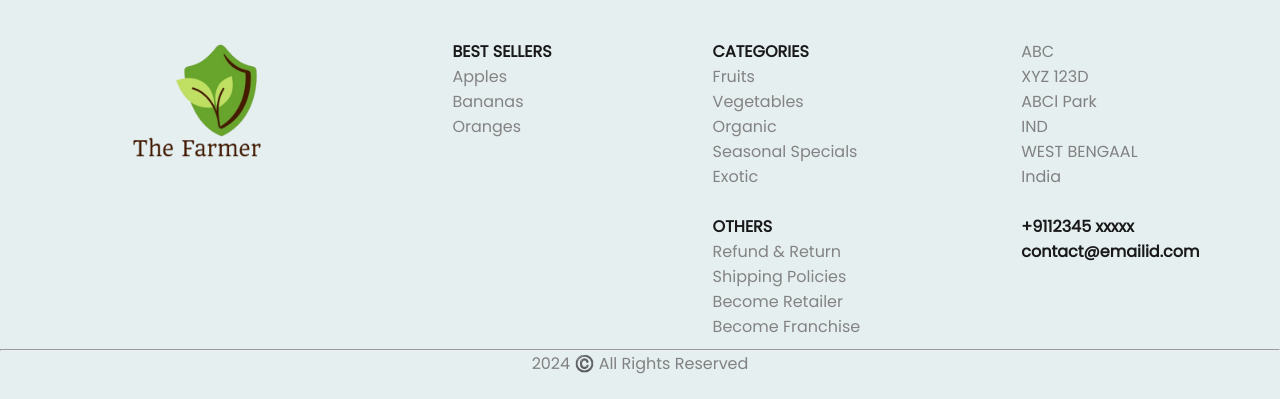
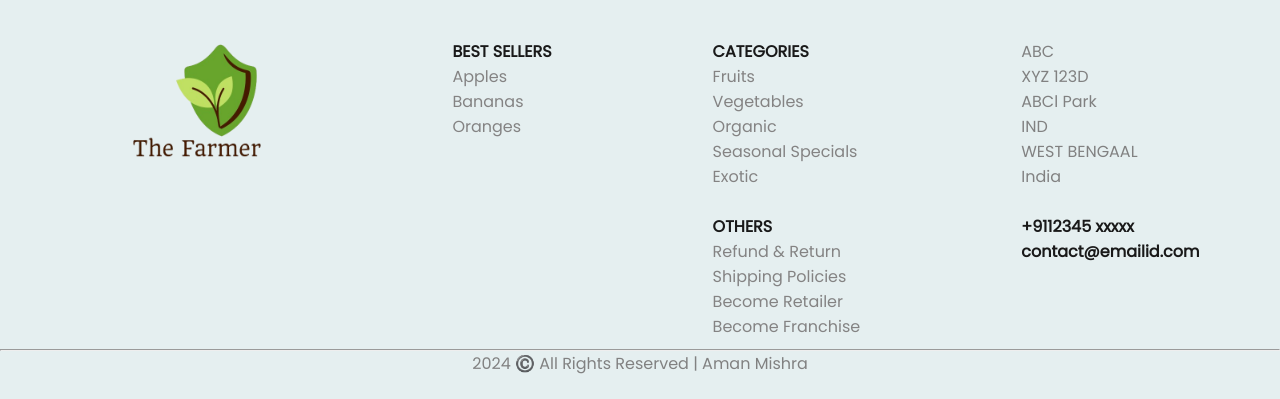
Before and after one commit to Aman0818/Full-Stack-With-Flask, a Flask app: page / in a window 1280 px wide. Shown: the part 2002-2401 px from the top of the page. Run offline with Flask 3, Linux system fonts and the light colour scheme.

Commit message:
Update index.html

```diff
--- a/templates/index.html
+++ b/templates/index.html
@@ -205,7 +205,7 @@
         </div>
         <div id="footer-sub2">
             <hr class="footer-sub2-element">
-            <p  class="footer-sub2-element" id="footer-line">2024 ©️ All Rights Reserved</p>
+            <p  class="footer-sub2-element" id="footer-line">2024 ©️ All Rights Reserved | Aman Mishra</p>
         </div>
     </div>
 </body>
```
